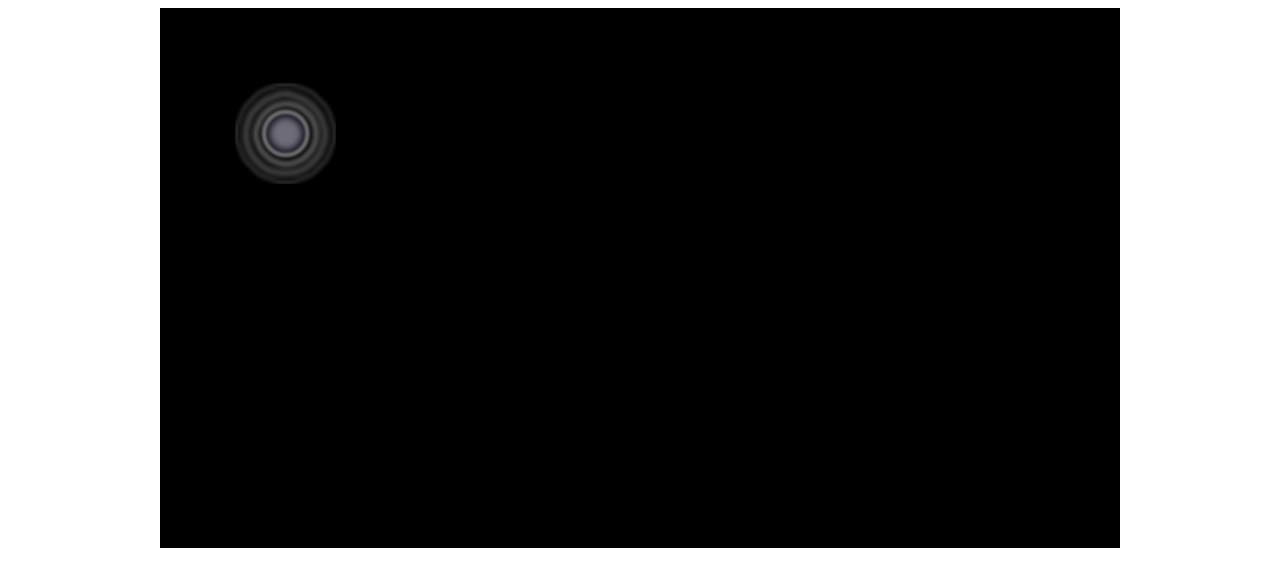
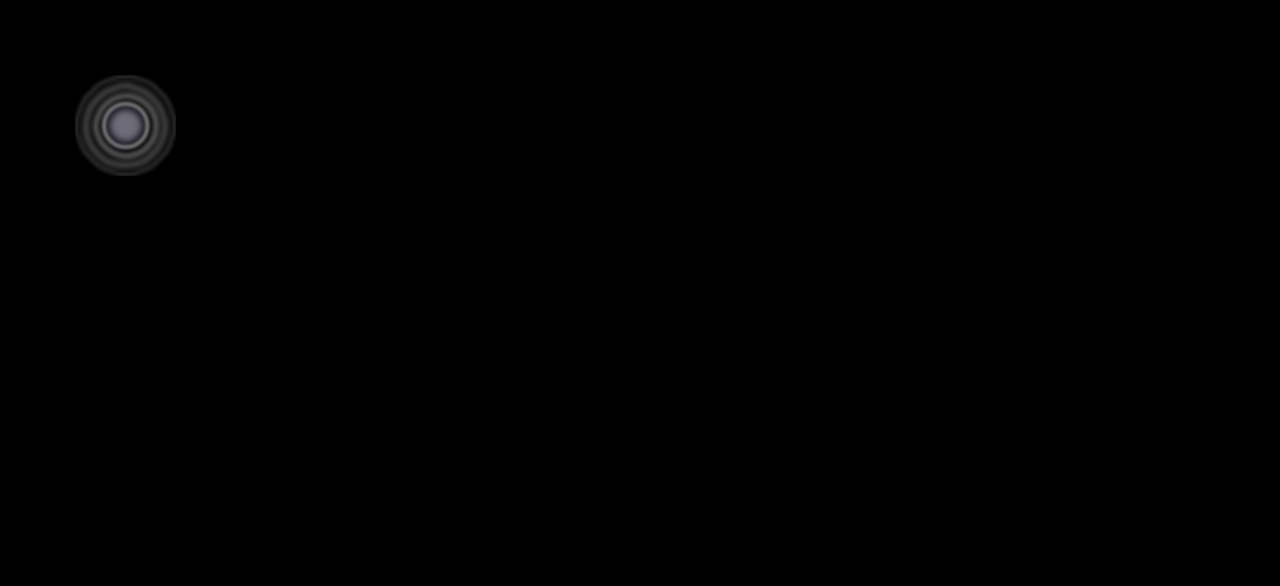
Before and after one commit to tbohlen/multiverse, a plain HTML site: page index.html in a window 1280 px wide. Drawn offline with nearby package versions, Linux system fonts and the light colour scheme.

Commit message:
Adds full-screen

```diff
--- a/index.html
+++ b/index.html
@@ -11,6 +11,6 @@
 
 </head>
 <body>
-    <canvas id="game" width="960" height="540"></canvas>
+    <canvas id="game"></canvas>
 </body>
 </html>
--- a/script.js
+++ b/script.js
@@ -132,6 +132,21 @@ Game.prototype.addSprite = function(sprite, draw, logic) {
         this.logicElements[this.lastLogicIndex] = sprite;
         sprite.logicIndex = this.lastLogicIndex;
     }
+};
+
+/*
+ * Method: resize
+ * Resizes the game to fill the entire screen
+ *
+ * Member Of: Game
+ */
+Game.prototype.resize = function() {
+    this.canvas.height($(window).innerHeight());
+    this.canvas.width($(window).innerWidth());
+    this.height = this.canvas.height();
+    this.width = this.canvas.width();
+    this.canvas.attr("height", this.height);
+    this.canvas.attr("width", this.width);
 };
 
 
@@ -382,10 +397,15 @@ function loadGame(callback) {
     game.blackholeImage.src = "images/blackhole.png";
 }
 
+
 $(document).ready(function() {
+
     // load the game. This should be used to show a loading bar in future.
     loadGame(function(game) {
         console.log("loaded");
+        // size the game and add the canvas to the screen
+        game.resize();
+
         var blackhole = new Blackhole(100, 100, 50);
         game.addSprite(blackhole, true, true);
 
@@ -397,6 +417,8 @@ $(document).ready(function() {
         ///////////////////////////// Event Handlers //////////////////////////////
         ///////////////////////////////////////////////////////////////////////////
 
+        //$(document).on("resize", game.resize);
+
         game.canvas.on('mousemove', function(ev) {
             // when the mouse is moved, update the position
             game.mouseX = ev.pageX - game.offsetX;
--- a/style.css
+++ b/style.css
@@ -1,3 +1,7 @@
+body {
+    margin:0px;
+    padding:0px;
+}
 /*
  * ID: game
  * the board that contains the game
@@ -5,10 +9,4 @@
 #game {
     display: block;
     margin: auto;
-    width: 960px;
-    height: 540px;
-    /*border: 10px solid #444;*/
-    /*-moz-border-radius: 10px 10px 10px 10px;*/
-    /*-webkit-border-radius: 10px 10px 10px 10px; */
-    /*border-radius: 10px 10px 10px 10px;*/
 }
```
Also changed, not shown: 1 other file.
